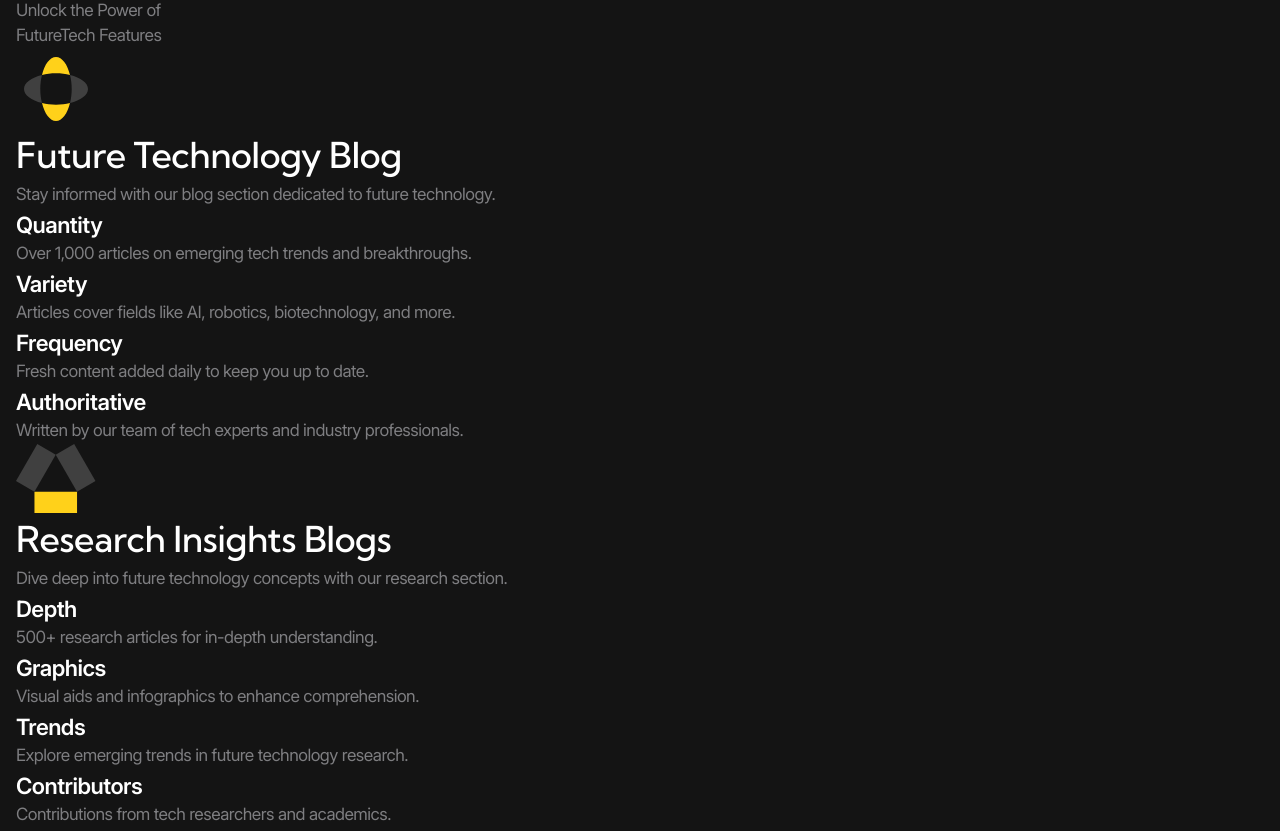
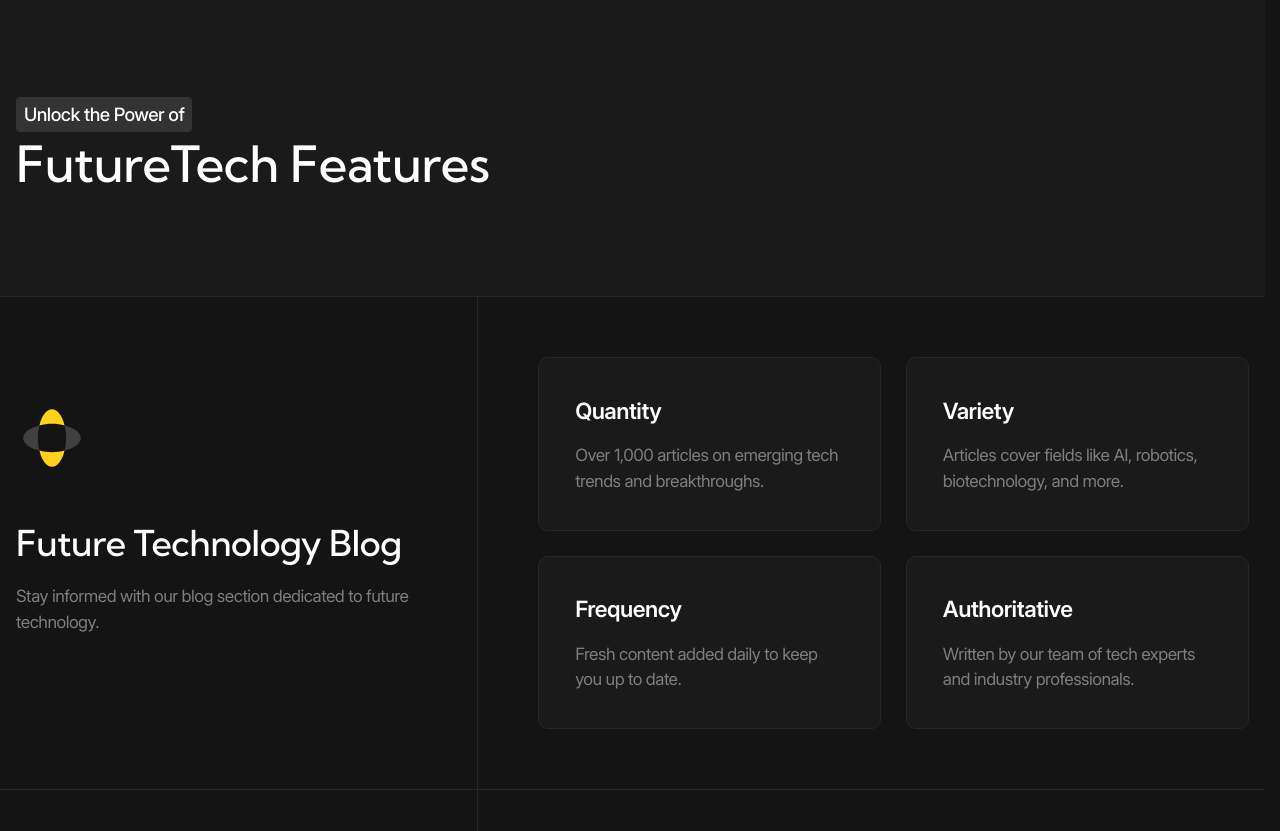
Before and after one commit to fresh-web-studio/FutureTech, a website with bundled scripts: page index.html in a window 1280 px wide. Shown: the part 1072-1903 px from the top of the page. Built offline with nearby package versions, Linux system fonts and the light colour scheme; files whose address does not match are found by name.

Commit message:
Стилизация секции features для ПК версии готова

```diff
--- a/index.html
+++ b/index.html
@@ -158,8 +158,8 @@
             <div class="section__header">
                 <div class="seection__header-inner container">
                     <div class="section__heder-info">
-                        <p class="section__subtitle-teg">Unlock the Power of</p>
-                        <div class="section__title" id="features-title">FutureTech Features</div>
+                        <p class="section__subtitle tag">Unlock the Power of</p>
+                        <h2 class="section__title" id="features-title">FutureTech Features</h2>
                     </div>
                 </div>
             </div>
@@ -172,13 +172,16 @@
                                     <img class="card__preview-icon" src="./images/features/1.svg" alt="" width="80"
                                         height="80">
                                     <div class="card__preview-info">
-                                        <h3 class="card__preview-title">Future Technology Blog</h3>
+                                        <h3 class="card__preview-title ">Future Technology Blog</h3>
                                         <div class="card__preview-description">
                                             <p>Stay informed with our blog section dedicated to future technology.</p>
                                         </div>
                                     </div>
                                 </div>
                                 <div class="card__preview-extra">
+                                </div>
+                            </div>
+                            <div class="card__body">
                                 <div class="card__grid card__grid--2-cols">
                                     <div class="card__sell tile">
                                         <h4 class="card__sell-title h5">Quantity</h4>
@@ -203,8 +206,6 @@
                                 </div>
                             </div>
                         </div>
-                            <div class="card__body"></div>
-                        </div>
                     </li>
                     <li class="list__item">
                         <div class="card container">
@@ -220,6 +221,10 @@
                                     </div>
                                 </div>
                                 <div class="card__preview-extra">
+
+                                </div>
+                            </div>
+                            <div class="card__body">
                                 <div class="card__grid card__grid--2-cols">
                                     <div class="card__sell tile">
                                         <h4 class="card__sell-title h5">Depth</h4>
@@ -243,8 +248,6 @@
                                     </div>
                                 </div>
                             </div>
-                            </div>
-                            <div class="card__body"></div>
                         </div>
                     </li>
                 </ul>
--- a/styles/blocks/_card.scss
+++ b/styles/blocks/_card.scss
@@ -1 +1,68 @@
 @use '../helpers' as *;
+
+.card {
+    display: grid;
+    grid-template-columns: 37.5% auto;
+
+    &__preview,
+    &__body {
+        padding: rem(80);
+
+        @include laptop {
+            padding: rem(60);
+        }
+
+    }
+
+    &__preview {
+        display: flex;
+        flex-direction: column;
+        justify-content: center;
+        row-gap: fluid(60, 20);
+        padding-left: 0;
+        border-right: var(--border);
+
+        @include tablet {
+            padding-right: 0;
+            padding-block: rem(50);
+        }
+
+        &-main {
+            display: grid;
+            row-gap: fluid(50, 24);
+        }
+
+        &-icon {
+            width: fluid(80, 50);
+        }
+
+        &-info {
+            display: grid;
+            row-gap: fluid(16, 6);
+        }
+    }
+
+    &__body {
+        padding-right: 0;
+
+        @include tablet {
+            padding: rem(30) rem(16);
+        }
+    }
+
+    &__grid {
+        display: grid;
+
+        &--2-cols {
+            grid-template-columns: repeat(2, 1fr);
+            gap: fluid(30, 10);
+        }
+    }
+
+    &__sell {
+        display: flex;
+        flex-direction: column;
+        justify-content: start;
+        row-gap: fluid(20, 4);
+    }
+}
--- a/styles/blocks/_list.scss
+++ b/styles/blocks/_list.scss
@@ -1 +1,9 @@
 @use '../helpers' as *;
+
+.list {
+    &__item {
+        &:not(:last-child) {
+            border-bottom: var(--border);
+        }
+    }
+}
--- a/styles/blocks/_section.scss
+++ b/styles/blocks/_section.scss
@@ -1 +1,26 @@
 @use '../helpers' as *;
+
+.section {
+    &__header {
+        padding-block: fluid(120, 40);
+        background-color: var(--color-dark-10);
+
+        &-info {
+            display: grid;
+            align-items: start;
+            row-gap: rem(16);
+
+            @include laptop {
+                row-gap: rem(10);
+            }
+        }
+    }
+
+    &__subtitle {
+        justify-self: start;
+    }
+
+    &__body {
+        border-block: var(--border);
+    }
+}
--- a/styles/blocks/_tag.scss
+++ b/styles/blocks/_tag.scss
@@ -1 +1,15 @@
 @use '../helpers' as *;
+
+.tag {
+    @include fluid-text(20, 14);
+
+    padding: rem(6) rem(10);
+    color: var(--color-light);
+    font-weight: 500;
+    background-color: var(--color-dark-20);
+    border-radius: rem(4);
+
+    @include laptop {
+        padding: rem(4) rem(8);
+    }
+}
--- a/styles/blocks/_tile.scss
+++ b/styles/blocks/_tile.scss
@@ -1 +1,12 @@
 @use '../helpers' as *;
+
+.tile {
+    padding: fluid(40, 24);
+    background-color: var(--color-dark-10);
+    border: var(--border);
+    border-radius: rem(12);
+
+    @include laptop {
+        border-radius: rem(10);
+    }
+}
```
Also changed, not shown: styles/main.css, 1 other file. Lines whose indentation alone changed are shown as unchanged.
